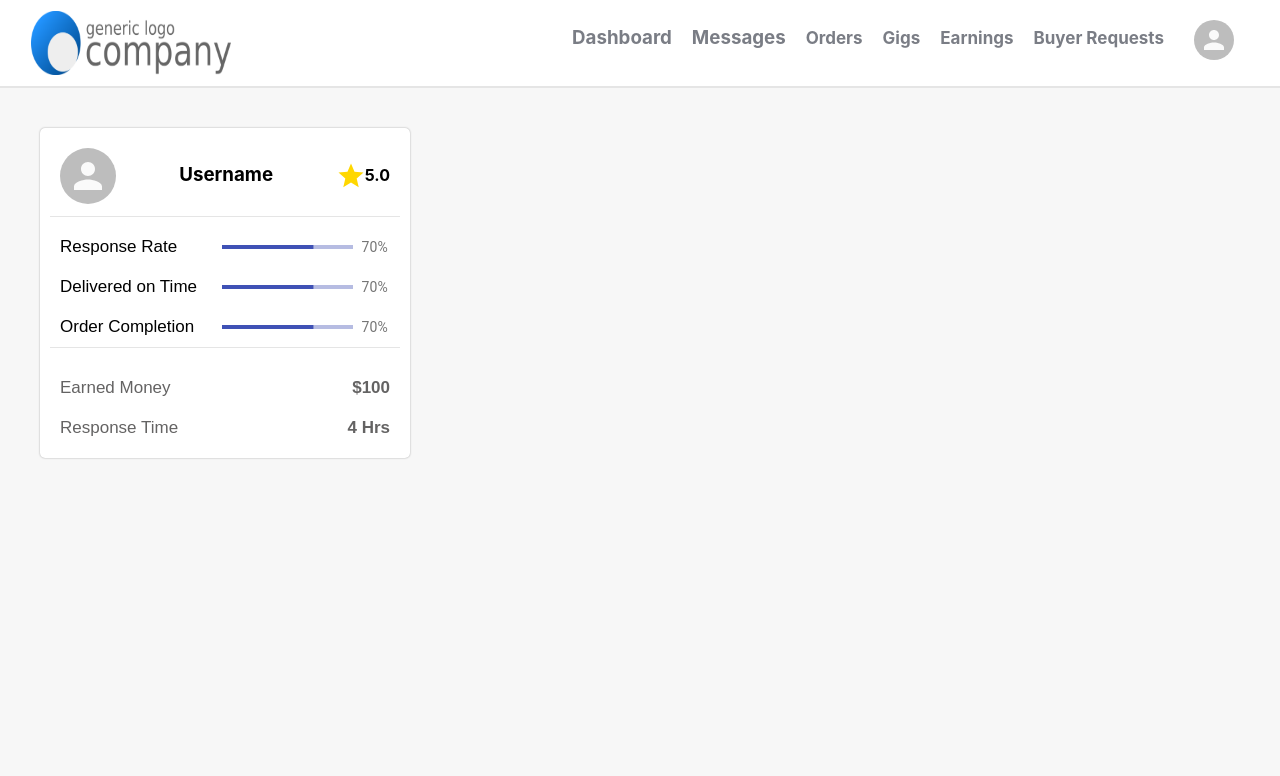
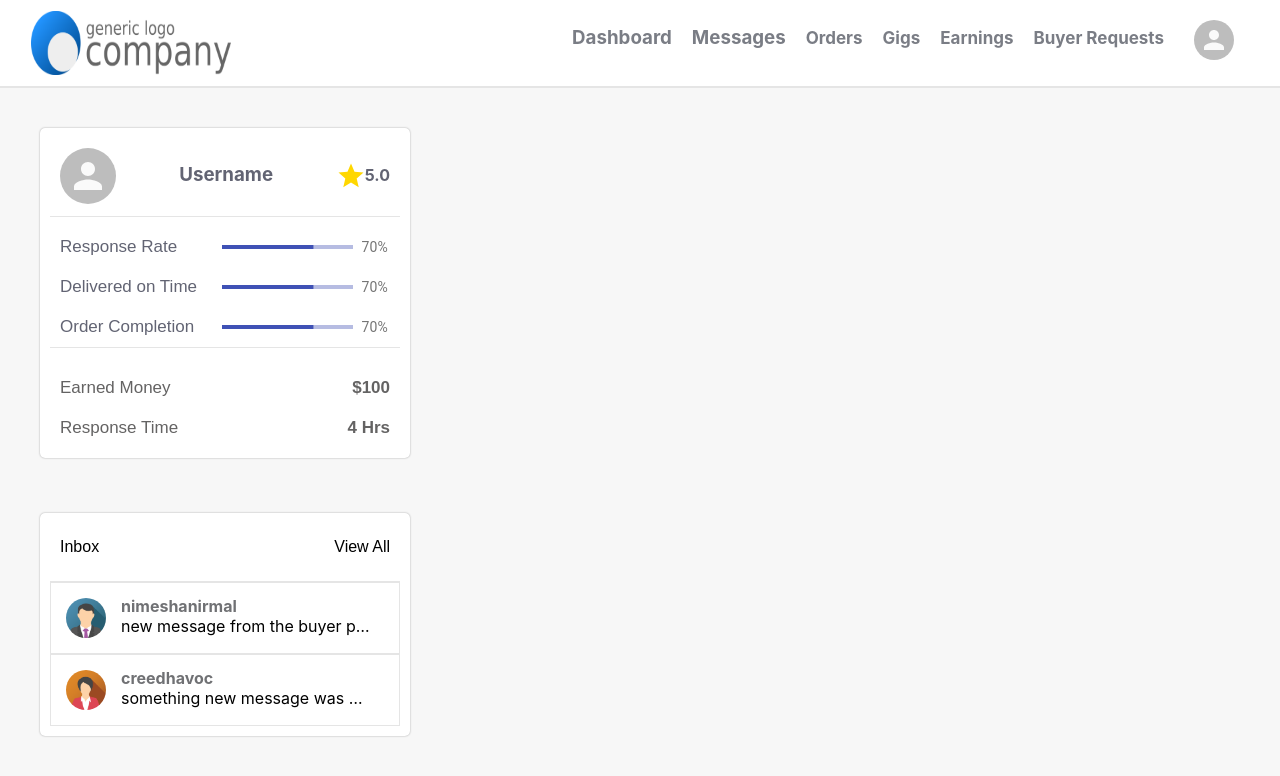
Before and after one commit to lunariweb/freelanceWeb, a React (Create React App) app: page /seller/seller_dash in a window 1280 px wide. Shown: the top 776 px of the page. Built offline with nearby package versions, Linux system fonts and the light colour scheme.

Commit message:
added the sidebar chat ui

```diff
--- a/src/components/Sidebar.js
+++ b/src/components/Sidebar.js
@@ -3,6 +3,9 @@ import { Star } from "@material-ui/icons";
 import React from "react";
 import "../css/Sidebar.css";
 import LinearProgressWithLabel from "./LinearProgressWithLabel";
+import avatar1 from "../images/avatar1.png";
+import avatar2 from "../images/avatar2.png";
+import SidebarChat from "./SidebarChat";
 
 const useStyles = makeStyles((theme) => ({
   large: {
@@ -59,6 +62,24 @@ const Sidebar = () => {
         </div>
       </div>
       {/* messages */}
+      <div className="sidebar__messages">
+        <div className="header">
+          <h4>Inbox</h4>
+          <h4 className="view__button">View All</h4>
+        </div>
+        <div className="chats">
+          <SidebarChat
+            username="nimeshanirmal"
+            message="new message from the buyer pls help him"
+            image={avatar1}
+          />
+          <SidebarChat
+            username="creedhavoc"
+            message="something new message was here change it blah"
+            image={avatar2}
+          />
+        </div>
+      </div>
       {/* social nets */}
     </div>
   );
--- /dev/null
+++ b/src/components/SidebarChat.js
@@ -0,0 +1,17 @@
+import { Avatar } from "@material-ui/core";
+import React from "react";
+import "../css/SidebarChat.css";
+
+const SidebarChat = ({ username, message, image }) => {
+  return (
+    <div className="sidebarChat">
+      <Avatar src={image} />
+      <div className="chat__content">
+        <h4>{username}</h4>
+        <p>{message}</p>
+      </div>
+    </div>
+  );
+};
+
+export default SidebarChat;
--- a/src/css/Sidebar.css
+++ b/src/css/Sidebar.css
@@ -9,6 +9,7 @@
   display: flex;
   flex-direction: column;
   margin: 40px;
+  margin-bottom: 15px;
   background-color: white;
   border-radius: 5px;
   padding: 10px;
@@ -25,13 +26,14 @@
 
 .sidebar > .sidebar__rates > .top_section > h3 {
   padding: 15px;
-
+  color: #626473;
   /* margin-left: -90px; */
 }
 
 .sidebar > .sidebar__rates > .top_section > h4 {
   padding-top: 17px;
   padding-bottom: 15px;
+  color: #626473;
 }
 
 .sidebar > .sidebar__rates > .top_section > .star {
@@ -56,6 +58,7 @@
   padding: 10px;
   margin: auto;
   width: 100%;
+  color: #626473;
 }
 
 .sidebar > .sidebar__rates > .mid_section > .mid > h3 {
@@ -63,6 +66,7 @@
   font-weight: 500;
   font-family: sans-serif;
   font-size: 17px;
+  color: #626473;
 }
 
 .sidebar > .sidebar__rates > .mid_section > .mid > .bar {
@@ -90,3 +94,32 @@
 .sidebar > .sidebar__rates > .last_section > .last__content > .text__right {
   font-weight: bold;
 }
+
+.sidebar > .sidebar__messages {
+  display: flex;
+  flex-direction: column;
+  margin: 40px;
+  background-color: white;
+  border-radius: 5px;
+  padding: 10px;
+  box-shadow: 0 0 2px rgba(0, 0, 0, 0.35);
+}
+
+.sidebar > .sidebar__messages > .header {
+  padding-left: 10px;
+  padding-right: 10px;
+  padding-top: 15px;
+  padding-bottom: 25px;
+  justify-content: space-between;
+  display: flex;
+  border-bottom: 1px solid #e5e5e5;
+}
+
+.sidebar > .sidebar__messages > .header > h4 {
+  font-weight: 500;
+  font-family: sans-serif;
+}
+
+.sidebar > .sidebar__messages > .chats {
+  /* padding: 20px; */
+}
--- /dev/null
+++ b/src/css/SidebarChat.css
@@ -0,0 +1,30 @@
+.sidebarChat {
+  display: flex;
+  border: 1px solid #e5e5e5;
+  background-color: #fff;
+  padding: 15px;
+}
+
+.sidebarChat > .chat__content {
+  margin-left: 15px;
+  margin-top: -5px;
+  width: 100%;
+}
+
+.sidebarChat > .chat__content > h4 {
+  color: #707174;
+  margin-top: 3px;
+}
+
+.sidebarChat > .chat__content > p {
+  max-width: 300px;
+  width: 250px;
+  overflow: hidden !important;
+  white-space: nowrap;
+  text-overflow: ellipsis;
+}
+
+.sidebarChat:hover {
+  background-color: rgba(0, 0, 0, 0.05);
+  cursor: pointer;
+}
```
Also changed, not shown: src/images/avatar1.png (added), src/images/avatar2.png (added).
